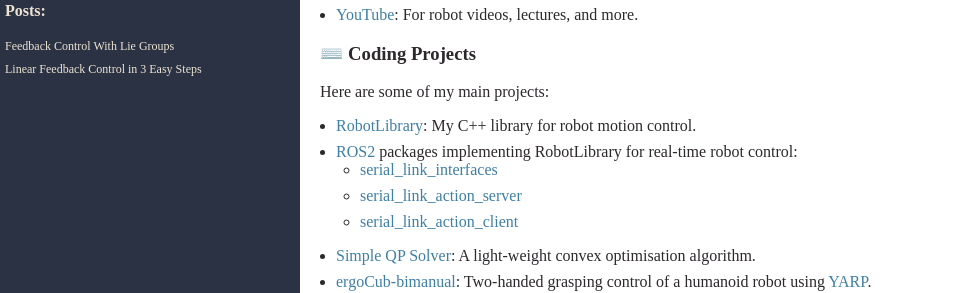
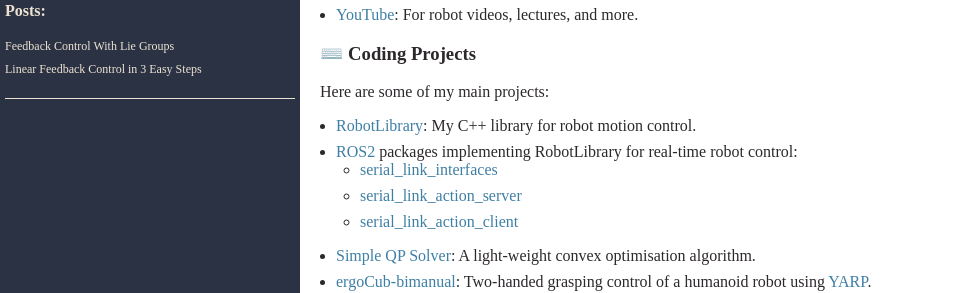
Before and after one commit to Woolfrey/woolfrey.github.io, a Jekyll site: the page built from README.md, in a window 1280 px wide. Shown: the part 420-713 px from the top of the page, without its empty margins (0-967 px from the left). Built offline with Jekyll 4.4.1, drawn with Linux system fonts in a browser that asks for light colours; our own code applies the rules of GitHub Pages for plain Markdown files.

Commit message:
Trying to fix formatting of sidebar

```diff
--- a/assets/main.css
+++ b/assets/main.css
@@ -234,10 +234,11 @@
   margin: 10px 0;
   padding: 5px 0;
   border-top: 1px solid var(--AntiqueWhite);
+  border-bottom: 1px solid var(--AntiqueWhite);
 }
 
-.sidebar-posts > span {
-  color: var(--AntiqueWhite);
+.sidebar .sidebar-posts > span {
+  color: var(--AntiqueWhite) !important;
   font-weight: bold;
   display: block;
   margin-bottom: 5px;
```
